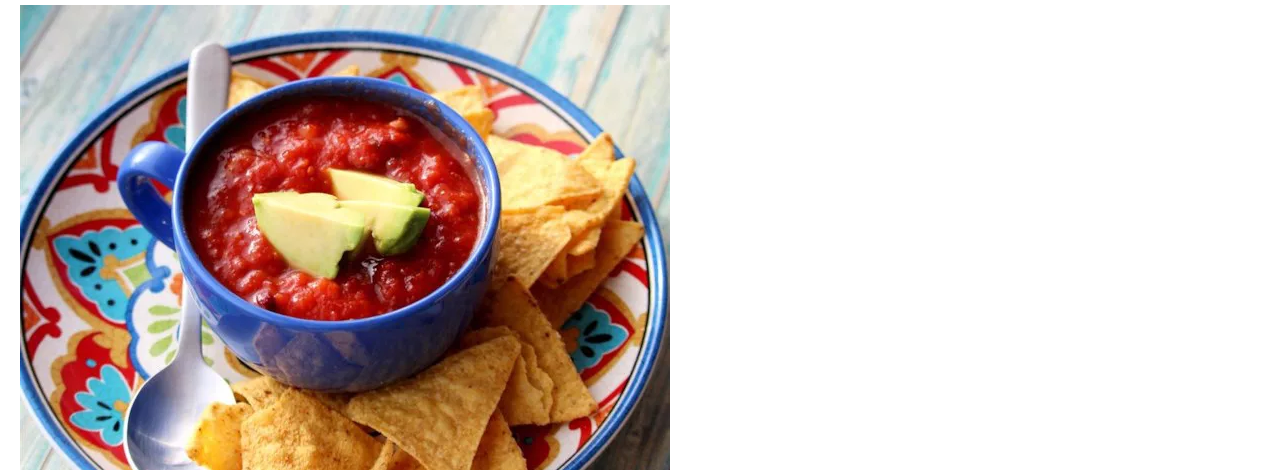
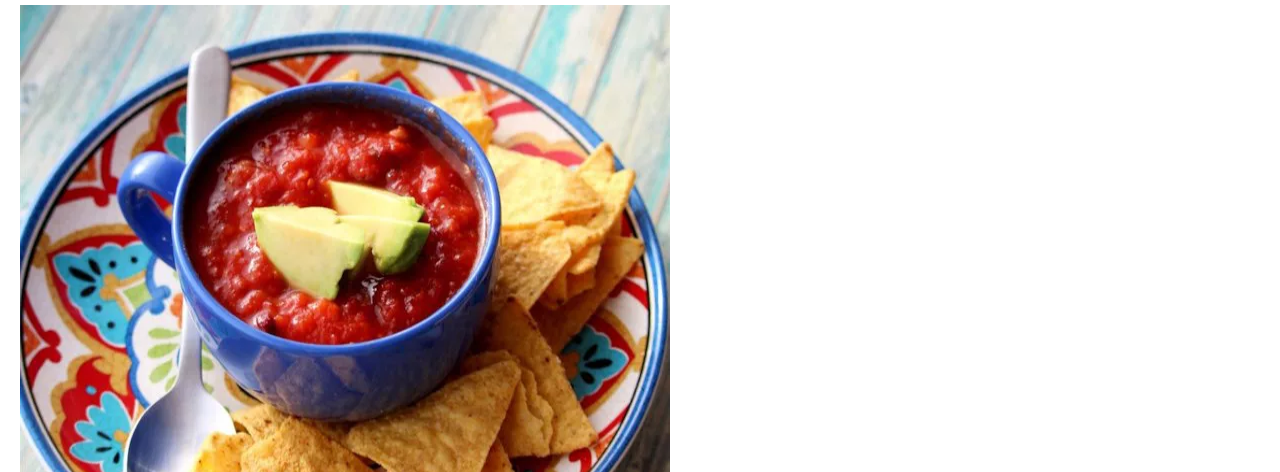
Before and after one commit to coed95/odin-recipes, a plain HTML site: page recipes/vegan-chili.html in a window 1280 px wide. Shown: the part 57-529 px from the top of the page. Drawn offline with Linux system fonts and the light colour scheme.

Commit message:
Change image size

```diff
--- a/recipes/vegan-chili.html
+++ b/recipes/vegan-chili.html
@@ -9,7 +9,7 @@
 <body>
     <div id="wrapper">
         <h1>Smoky Vegan Chili</h1>
-        <img src="./images/vegan-chili.jpg" alt="Smoky Vegan Chili" />
+        <img src="./images/vegan-chili.jpg" alt="Smoky Vegan Chili" width="650" height="500" />
         <h2>Description</h2>
         <p>Vegan chili packed with a few secret ingredients added to the spice combination that add a smoky, umami flavor and a velvety smooth texture.</p>
         <h3>Ingredients</h3>
```
